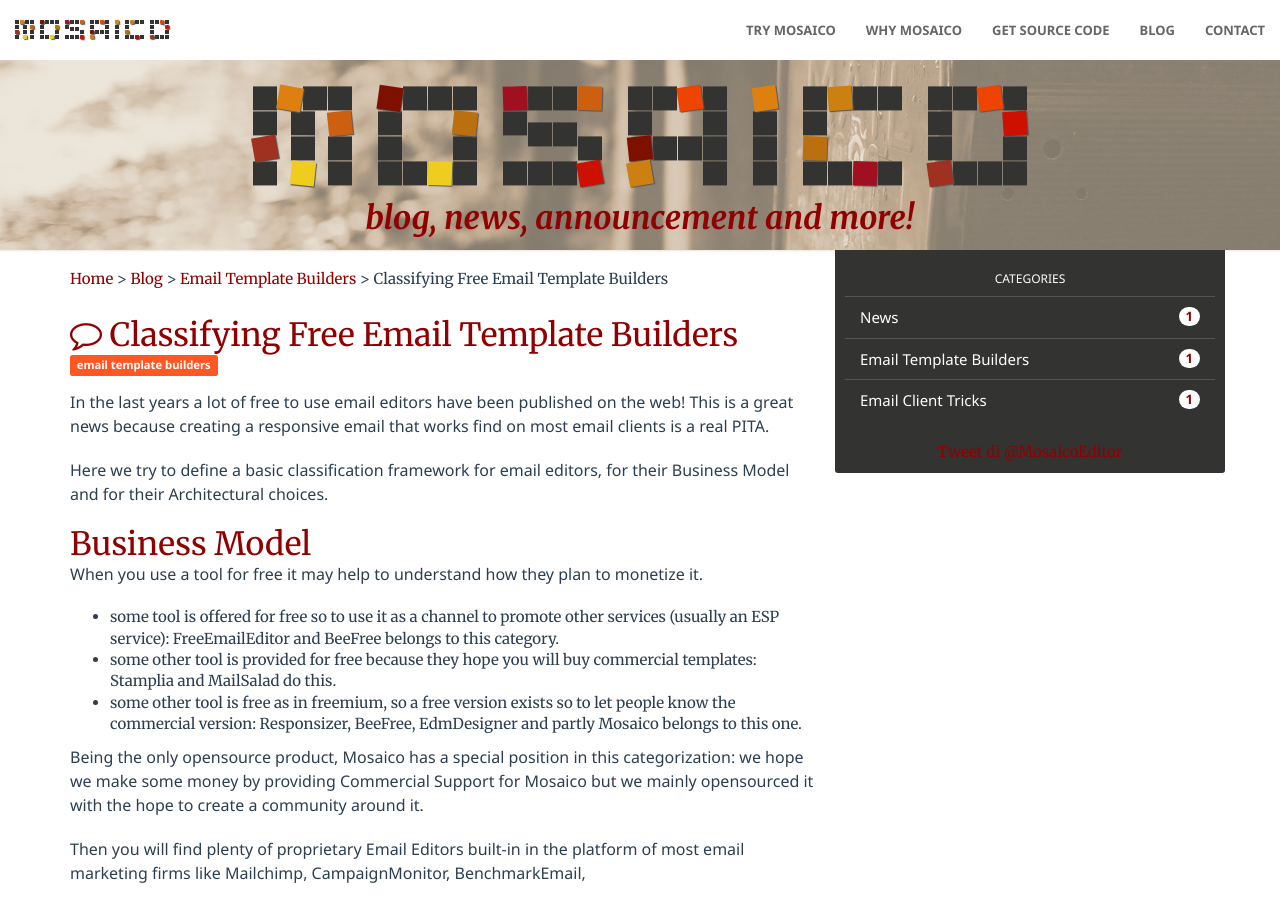
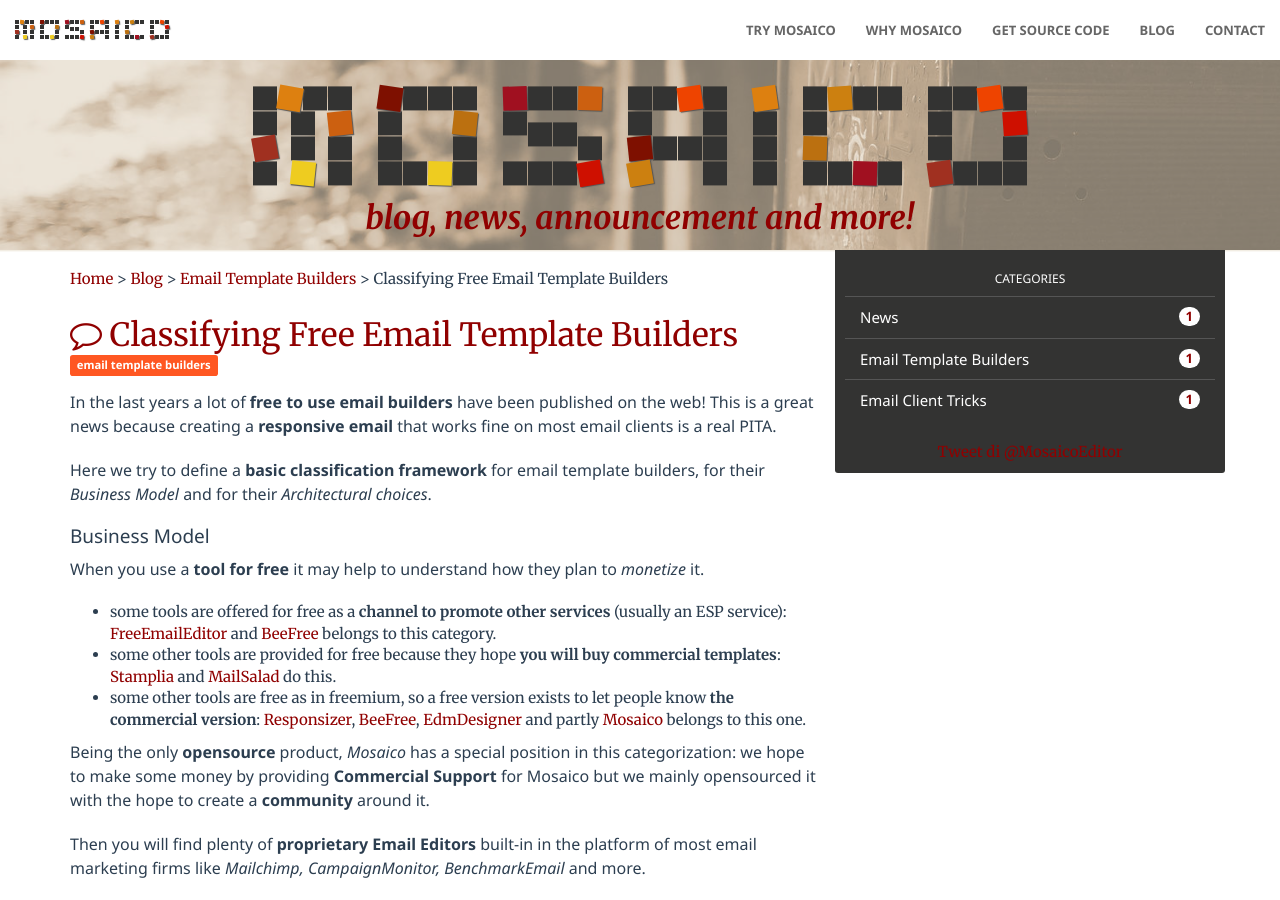
Before and after one commit to voidlabs/mosaico.io, a Jekyll site: the page built from _posts/2015-11-10-classifying-free-email-template-builders.md, in a window 1280 px wide and 900 px high. Built offline with Jekyll 4.4.1, drawn with Linux system fonts in a browser that asks for light colours; Markdown is read by kramdown in place of the engine named in the settings; comment, search, counter and statistics services are not loaded.

Commit message:
some minor editing

```diff
--- a/_posts/2015-11-10-classifying-free-email-template-builders.md
+++ b/_posts/2015-11-10-classifying-free-email-template-builders.md
@@ -4,21 +4,21 @@
 date:   2015-11-10 12:30:00
 categories: email-template-builders
 ---
-In the last years a lot of free to use email editors have been published on the web!
-This is a great news because creating a responsive email that works find on most email clients is a real PITA.
+In the last years a lot of **free to use email builders** have been published on the web!
+This is a great news because creating a **responsive email** that works fine on most email clients is a real PITA.
 
-Here we try to define a basic classification framework for email editors, for their Business Model and for their Architectural choices.
+Here we try to define a **basic classification framework** for email template builders, for their *Business Model* and for their *Architectural choices*.
 
-## Business Model
+#### Business Model
 
-When you use a tool for free it may help to understand how they plan to monetize it.
-- some tool is offered for free so to use it as a channel to promote other services (usually an ESP service): FreeEmailEditor and BeeFree belongs to this category.
-- some other tool is provided for free because they hope you will buy commercial templates: Stamplia and MailSalad do this.
-- some other tool is free as in freemium, so a free version exists so to let people know the commercial version: Responsizer, BeeFree, EdmDesigner and partly Mosaico belongs to this one.
+When you use a **tool for free** it may help to understand how they plan to *monetize* it.
+- some tools are offered for free as a **channel to promote other services** (usually an ESP service): [FreeEmailEditor]() and [BeeFree]() belongs to this category.
+- some other tools are provided for free because they hope **you will buy commercial templates**: [Stamplia]() and [MailSalad]() do this.
+- some other tools are free as in freemium, so a free version exists to let people know **the commercial version**: [Responsizer](), [BeeFree](), [EdmDesigner]() and partly [Mosaico]() belongs to this one.
 
-Being the only opensource product, Mosaico has a special position in this categorization: we hope we make some money by providing Commercial Support for Mosaico but we mainly opensourced it with the hope to create a community around it.
+Being the only **opensource** product, *Mosaico* has a special position in this categorization: we hope to make some money by providing **Commercial Support** for Mosaico but we mainly opensourced it with the hope to create a **community** around it.
 
-Then you will find plenty of proprietary Email Editors built-in in the platform of most email marketing firms like Mailchimp, CampaignMonitor, BenchmarkEmail,
+Then you will find plenty of **proprietary Email Editors** built-in in the platform of most email marketing firms like *Mailchimp, CampaignMonitor, BenchmarkEmail* and more.
 <!--more-->
 ## Architectural choices
 
```
